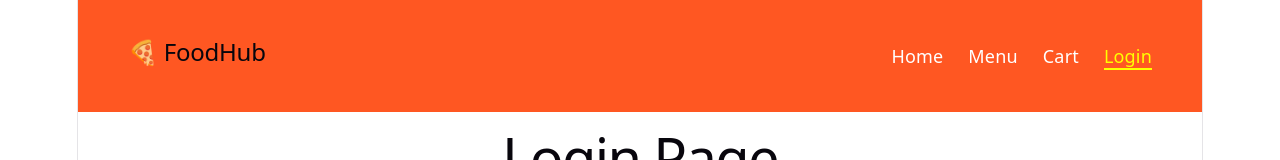
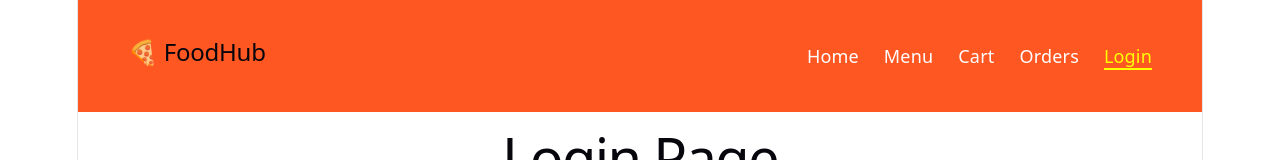
Before and after one commit to sonali19705/foodhub-mern, a React (Vite) app in the folder client/: page /login in a window 1280 px wide. Shown: the top 160 px of the page. Built offline with nearby package versions, Linux system fonts and the light colour scheme.

Commit message:
add order to navigation bar

```diff
--- a/client/src/components/navbar/Navbar.jsx
+++ b/client/src/components/navbar/Navbar.jsx
@@ -20,6 +20,10 @@ function Navbar() {
         </li>
 
         <li>
+          <NavLink to="/orders">Orders</NavLink>
+        </li>
+
+        <li>
           <NavLink to="/login">Login</NavLink>
         </li>
       </ul>
```
